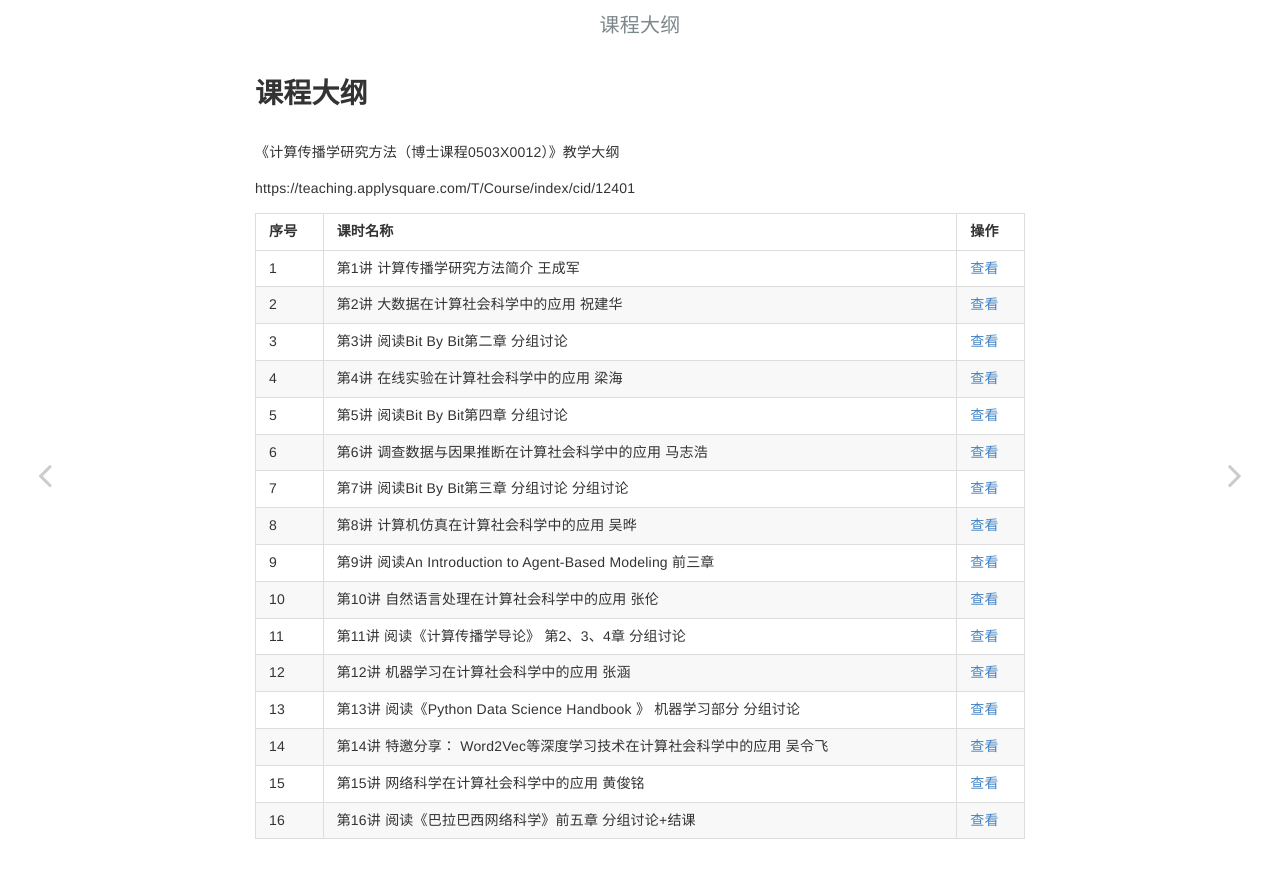
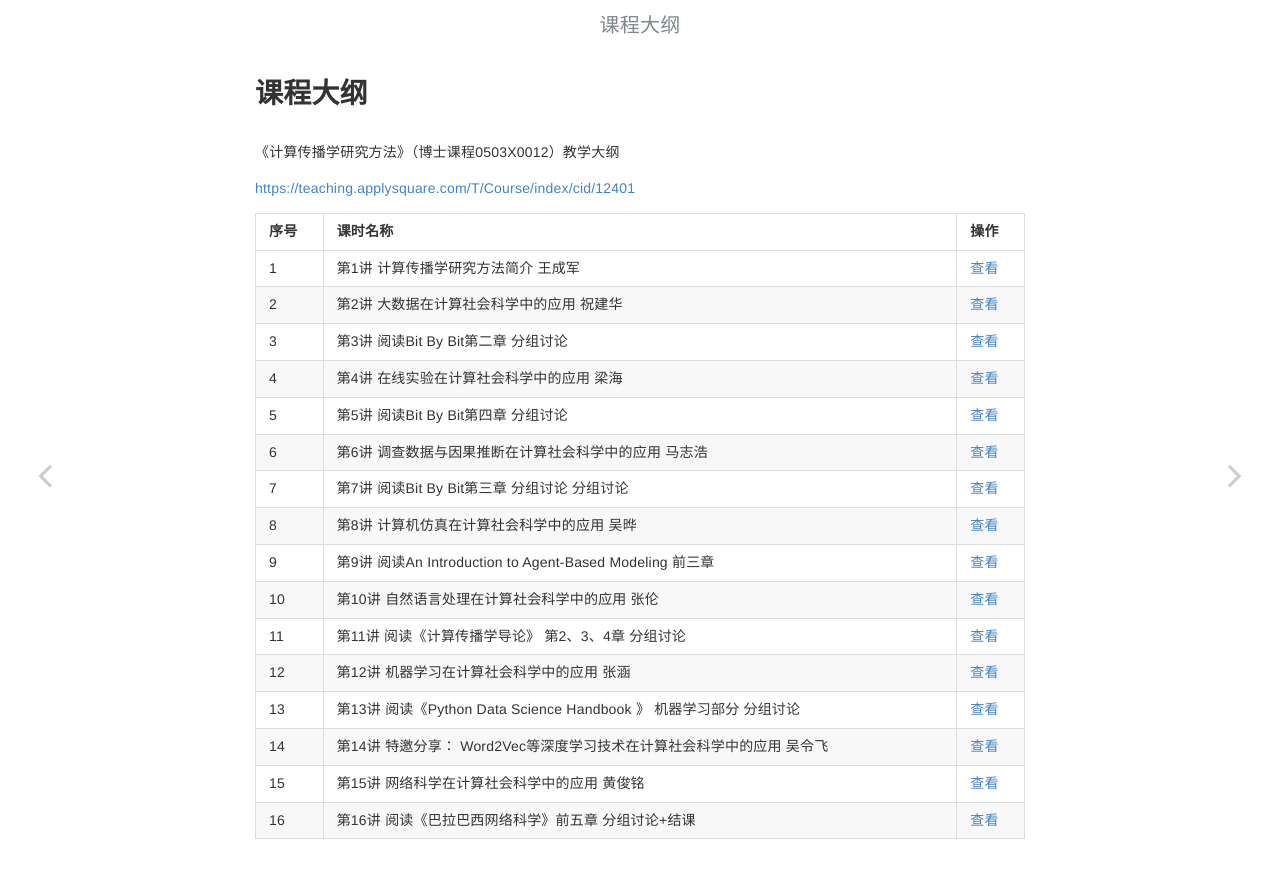
Before and after one commit to socrateslab/workshop, a Jekyll site: the page built from _posts/2019-04-27-syllabus.md, in a window 1280 px wide. Shown: the top 878 px of the page. Built offline with Jekyll 4.4.1, drawn with Linux system fonts in a browser that asks for light colours; part of the change alters nothing that is shown.

```diff
--- a/_posts/2019-04-27-syllabus.md
+++ b/_posts/2019-04-27-syllabus.md
@@ -6,9 +6,9 @@ category: Jekyll
 layout: post
 ---
 
-《计算传播学研究方法（博士课程0503X0012）》教学大纲
+《计算传播学研究方法》（博士课程0503X0012）教学大纲
 
-https://teaching.applysquare.com/T/Course/index/cid/12401
+[https://teaching.applysquare.com/T/Course/index/cid/12401](https://teaching.applysquare.com/T/Course/index/cid/12401)
 
 
 | 序号 | 课时名称                                                     | 操作                        |
```
